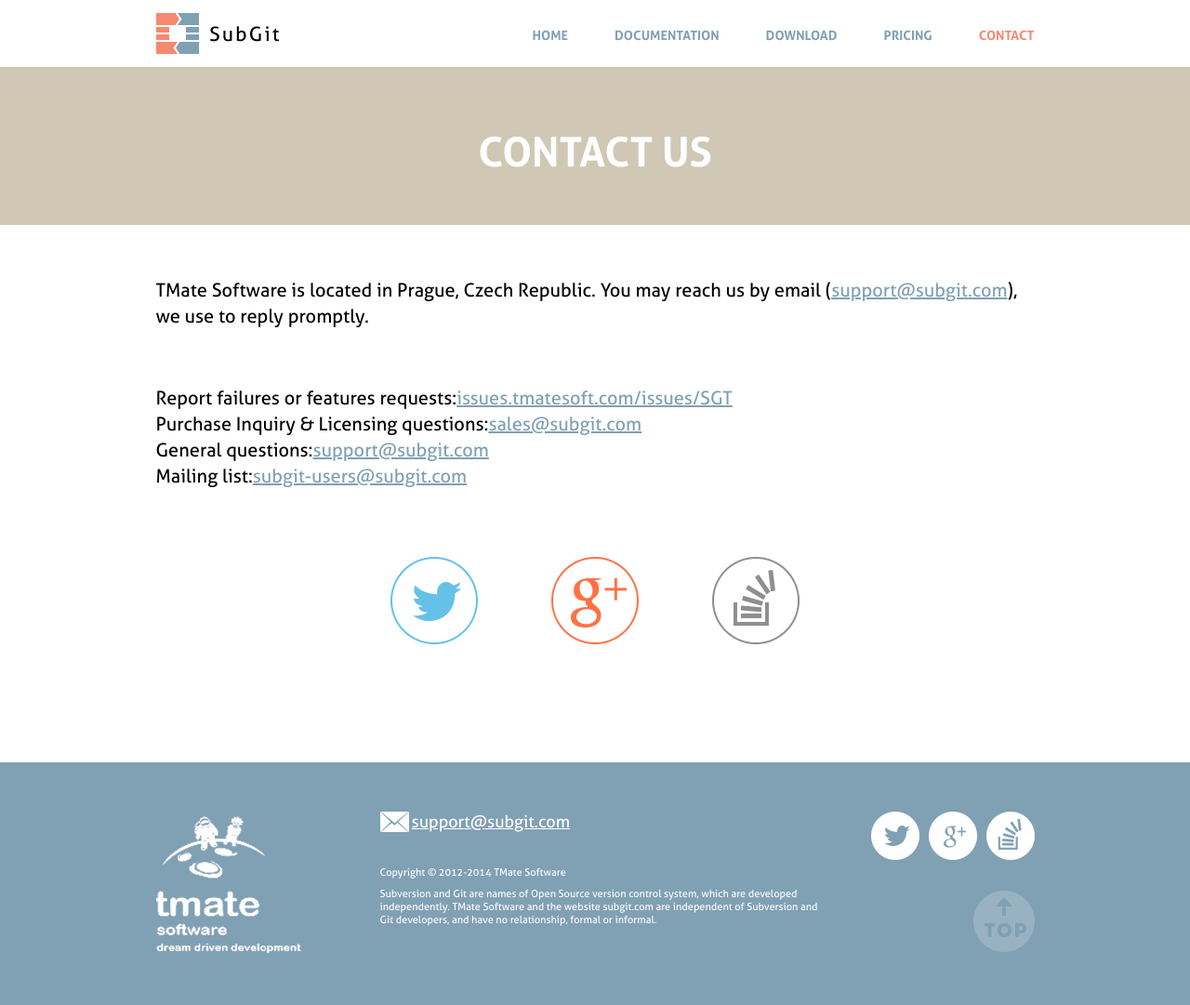
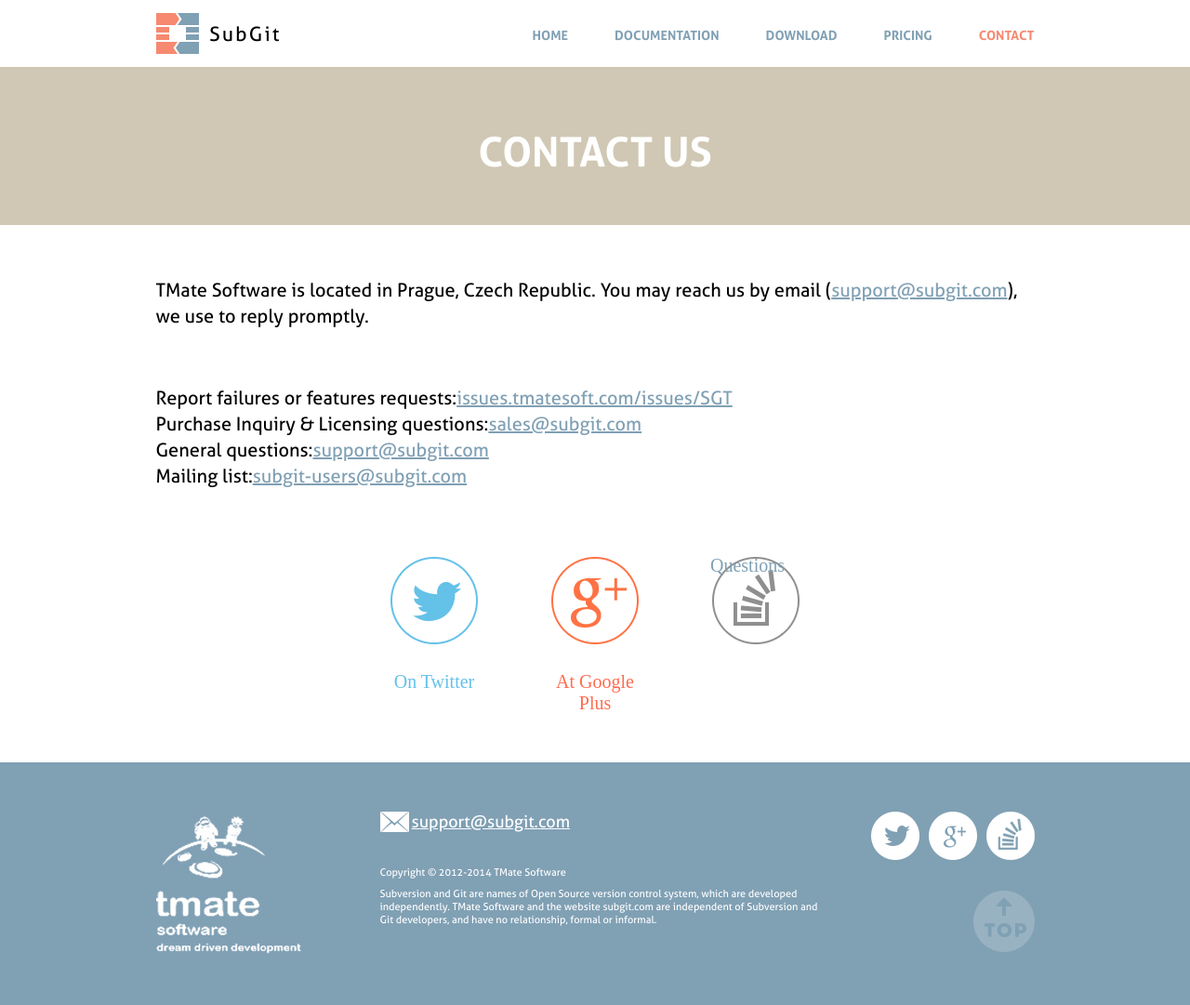
Before and after one commit to waaa/tmate.github.io, a Jekyll site: the page built from contacts.html, in a window 1280 px wide. Shown: the whole page at 93% size. Built offline with Jekyll 4.4.1, drawn with Linux system fonts in a browser that asks for light colours; Markdown is read by kramdown in place of the engine named in the settings; comment, search, counter and statistics services are not loaded.

Commit message:
Contacts page links fixed.

```diff
--- a/contacts.html
+++ b/contacts.html
@@ -13,9 +13,9 @@
 
   </div>
   <div id="social">
-	<a href="http://twitter.com/subgit" id="twitter">&nbsp;</a>
-	<a href="http://plus.google.com/+Subgit" id="google_plus">&nbsp;</a>
-	<a href="http://stackoverflow.com/questions/tagged/subgit?sort=votes&pageSize=50" id="stack_overflow">&nbsp;</a>
+	<a href="http://twitter.com/subgit" id="twitter">On Twitter</a>
+	<a href="http://plus.google.com/+Subgit" id="google_plus">At Google Plus</a>
+	<a href="http://stackoverflow.com/questions/tagged/subgit?sort=votes&pageSize=50" id="stack_overflow">Questions</a>
   </div>
   <div class="clear"></div>
 </div>
```
